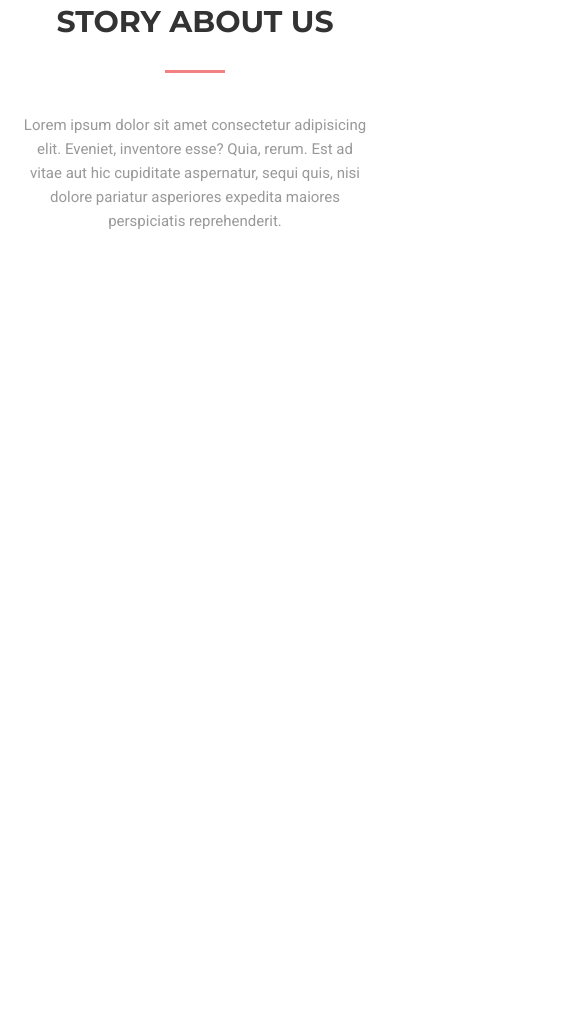
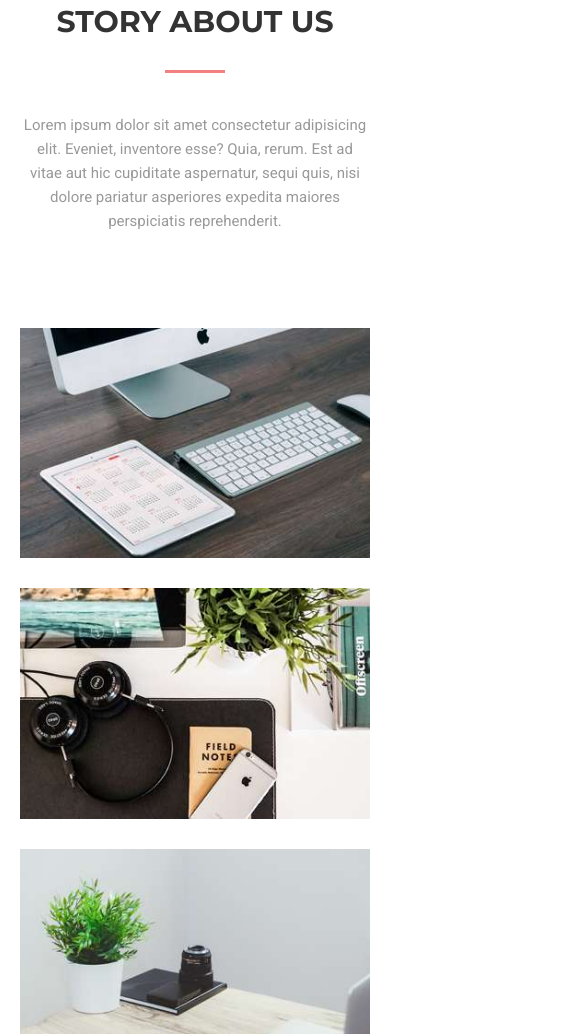
Before and after one commit to darokrk/MogoWebsite, a website: page index.html in a window 390 px wide. Shown: the part 966-2000 px from the top of the page, 585 px wide, since content can reach past the window. Before the commit the page ends 1294 px from the top, so only its background shows below. Drawn offline with Linux system fonts and the light colour scheme.

Commit message:
Added gallery and change site header font to responsive

```diff
--- a/assets/styles/sass/styles.scss
+++ b/assets/styles/sass/styles.scss
@@ -27,10 +27,11 @@ $grey: #999;
 .container {
   max-width: 1200px;
   margin: auto;
+  padding: 0 20px;
 }
 
 .section--padding {
-  padding: 80px 20px;
+  padding: 80px 0;
 }
 
 .header {
@@ -65,6 +66,7 @@ $grey: #999;
 .nav-list {
   display: flex;
   justify-content: space-around;
+  flex-wrap: wrap;
   list-style: none;
   font-size: 1.4rem;
   margin: 0;
@@ -107,15 +109,15 @@ $grey: #999;
 }
 
 .header__subslogan {
-  font-size: 7.2rem;
+  font-size: 7.45vmin;
   font-family: "Kaushan Script", cursive;
 }
 
 .header__slogan {
-  font-size: 15rem;
+  font-size: 15.9vmin;
   text-transform: uppercase;
   margin: 20px 0 40px;
-  line-height: 140px;
+  line-height: 15vmin;
 
   &::after {
     content: "";
@@ -212,3 +214,22 @@ $grey: #999;
   font-size: 15px;
   line-height: 24px;
 }
+
+.about-gallery__wrapper {
+  display: grid;
+  grid-template-columns: repeat(auto-fill, minmax(320px, 1fr));
+  grid-column-gap: 30px;
+  grid-row-gap: 30px;
+  margin-bottom: 110px;
+}
+
+// .about-gallery__element {
+//   height: 100%;
+// }
+
+.about-gallery__image {
+  width: 100%;
+  height: auto;
+  object-fit: cover;
+  vertical-align: middle;
+}
--- a/index.html
+++ b/index.html
@@ -98,6 +98,29 @@
             maiores perspiciatis reprehenderit.
           </p>
         </div>
+        <div class="about-gallery__wrapper">
+          <div class="about-gallery__element">
+            <img
+              class="about-gallery__image"
+              src="./assets/images/Rectangle 6.jpg"
+              alt=""
+            />
+          </div>
+          <div class="about-gallery__element">
+            <img
+              class="about-gallery__image"
+              src="./assets/images/Clip.jpg"
+              alt=""
+            />
+          </div>
+          <div class="about-gallery__element">
+            <img
+              class="about-gallery__image"
+              src="./assets/images/Rectangle 6 copy 2.jpg"
+              alt=""
+            />
+          </div>
+        </div>
       </div>
     </section>
   </body>
```
Also changed, not shown: assets/styles/css/styles.css.
